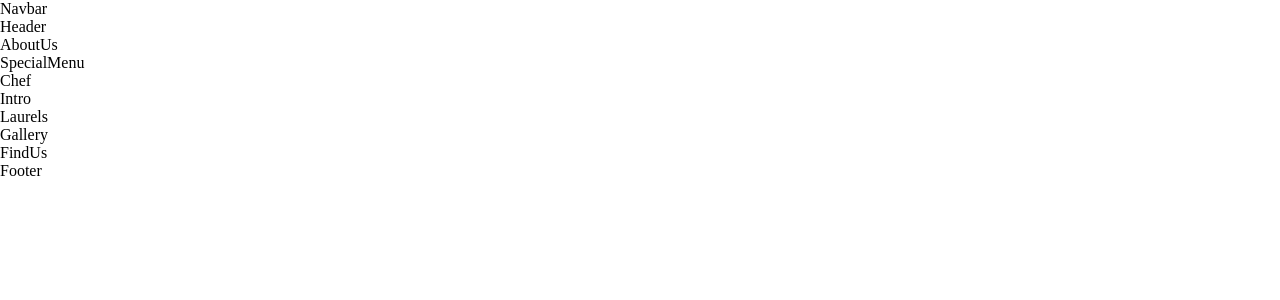
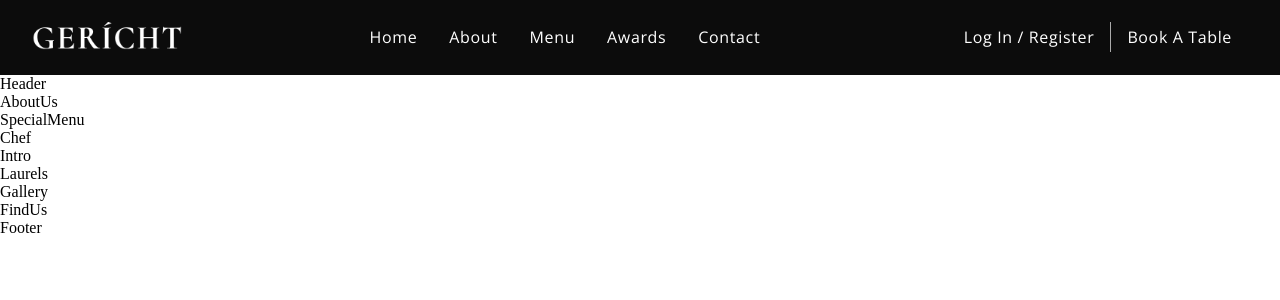
Before and after one commit to affantaufiqur/Restaurant, a React (Create React App) app: page / in a window 1280 px wide. Shown: the top 300 px of the page. Built offline with nearby package versions, Linux system fonts and the light colour scheme; a web font is replaced by a local one.

Commit message:
Navbar finished

```diff
--- a/package.json
+++ b/package.json
@@ -8,6 +8,7 @@
     "@testing-library/user-event": "^13.5.0",
     "react": "^17.0.2",
     "react-dom": "^17.0.2",
+    "react-icons": "^4.3.1",
     "react-scripts": "5.0.0",
     "web-vitals": "^2.1.4"
   },
--- a/src/components/Navbar/Navbar.css
+++ b/src/components/Navbar/Navbar.css
@@ -0,0 +1,141 @@
+.app__navbar {
+  width: 100%;
+  display: flex;
+  justify-content: space-between;
+  align-items: center;
+  background: var(--color-black);
+
+  padding: 1rem 2rem;
+}
+
+.app__navbar-logo {
+  display: flex;
+  justify-content: flex-start;
+  align-items: center;
+}
+
+.app__navbar-logo img {
+  width: 150px;
+}
+
+.app__navbar-links {
+  flex: 1;
+  display: flex;
+  justify-content: center;
+  align-items: center;
+
+  list-style: none;
+}
+
+.app__navbar-links li {
+  margin: 0 1rem;
+  cursor: pointer;
+  border-bottom: 1px solid transparent;
+}
+
+.app__navbar-links li:hover {
+  color: var(--color-grey);
+  transition: 0.15s ease-in-out;
+  border-bottom: 1px solid var(--color-grey);
+}
+
+.app__navbar-login {
+  display: flex;
+  justify-content: center;
+  align-items: center;
+}
+
+.app__navbar-login a {
+  margin: 0 1rem;
+  text-decoration: none;
+  transition: 0.5s ease;
+  border-bottom: 1px solid transparent;
+}
+
+.app__navbar-login a:hover {
+  margin: 0 1rem;
+  text-decoration: none;
+  transition: 0.5s ease;
+  border-bottom: 1px solid var(--color-grey);
+}
+
+.app__navbar-login div {
+  width: 1px;
+  height: 30px;
+  background-color: var(--color-grey);
+}
+
+.app__navbar-smallscreen {
+  display: none;
+}
+
+.app__navbar-smallscreen_overlay {
+  position: fixed;
+  top: 0;
+  left: 0;
+  width: 100%;
+  height: 100vh;
+  background: var(--color-black);
+  transition: 0.5s ease;
+
+  flex-direction: column;
+  z-index: 5;
+}
+
+.app__navbar-smallscreen_overlay .overlay__close {
+  font-size: 27px;
+  color: var(--color-golden);
+  cursor: pointer;
+
+  position: absolute;
+  top: 20px;
+  right: 20px;
+}
+
+.app__navbar-smallscreen_links {
+  list-style: none;
+}
+
+.app__navbar-smallscreen_links li {
+  margin: 2rem;
+  cursor: pointer;
+  color: var(--color-golden);
+  font-size: 2rem;
+  text-align: center;
+  font-family: var(--font-base);
+  border-bottom: 1px solid transparent;
+}
+
+.app__navbar-smallscreen_links li:hover {
+  border-bottom: 1px solid var(--color-golden);
+  transition: 0.3s ease;
+}
+
+@media screen and (max-width: 2000px) {
+  .app_navbar-logo img {
+    width: 220px;
+  }
+}
+
+@media screen and (max-width: 1150px) {
+  .app__navbar-links {
+    display: none;
+  }
+  .app__navbar-smallscreen {
+    display: flex;
+  }
+}
+
+@media screen and (max-width: 648px) {
+  .app__navbar {
+    padding: 1rem;
+  }
+
+  .app__navbar-login {
+    display: none;
+  }
+
+  .app__navbar-logo img {
+    width: 120px;
+  }
+}
--- a/src/components/Navbar/Navbar.jsx
+++ b/src/components/Navbar/Navbar.jsx
@@ -1,11 +1,50 @@
 import React from 'react';
+import { GiHamburgerMenu } from 'react-icons/gi';
+import { MdOutlineRestaurantMenu } from 'react-icons/md';
 
+import images from '../../constants/images'
 import './Navbar.css';
 
-const Navbar = () => (
-  <div>
-    Navbar
-  </div>
-);
+const Navbar = () => {
+  const [toggleMenu, setToggleMenu] = React.useState(false);
+
+  return (
+    <nav className="app__navbar">
+    <div className="app__navbar-logo">
+      <img src={images.gericht} alt="logo"/>
+    </div>
+    <ul className="app__navbar-links">
+      <li className="p__opensans"><a href="#home">Home</a></li>
+      <li className="p__opensans"><a href="#about">about</a></li>
+      <li className="p__opensans"><a href="#menu">Menu</a></li>
+      <li className="p__opensans"><a href="#awards">Awards</a></li>
+      <li className="p__opensans"><a href="#contact">Contact</a></li>
+    </ul>
+    <div className="app__navbar-login">
+      <a href="#login" className="p__opensans">Log In / Register</a>
+      <div />
+      <a href='/' className="p__opensans">Book a table</a>
+    </div>
+    <div className="app__navbar-smallscreen">
+      <GiHamburgerMenu color="#fff" fontSize={27} onClick={() => setToggleMenu(true)} />
+
+      {toggleMenu && (
+      <div className="app__navbar-smallscreen_overlay flex__center slide-bottom">
+        <MdOutlineRestaurantMenu fontSize={27} className="overlay__close" onClick={() => setToggleMenu(false)} />
+        <ul className="app__navbar-smallscreen_links">
+          <li className="p__opensans"><a href="#home">Home</a></li>
+          <li className="p__opensans"><a href="#about">about</a></li>
+          <li className="p__opensans"><a href="#menu">Menu</a></li>
+          <li className="p__opensans"><a href="#awards">Awards</a></li>
+          <li className="p__opensans"><a href="#contact">Contact</a></li>
+        </ul>
+      </div>
+      )}
+
+    </div>
+  </nav>
+  )
+}
+
 
 export default Navbar;
```
Also changed, not shown: 1 other file (tests, documents, lock files or other folders).
